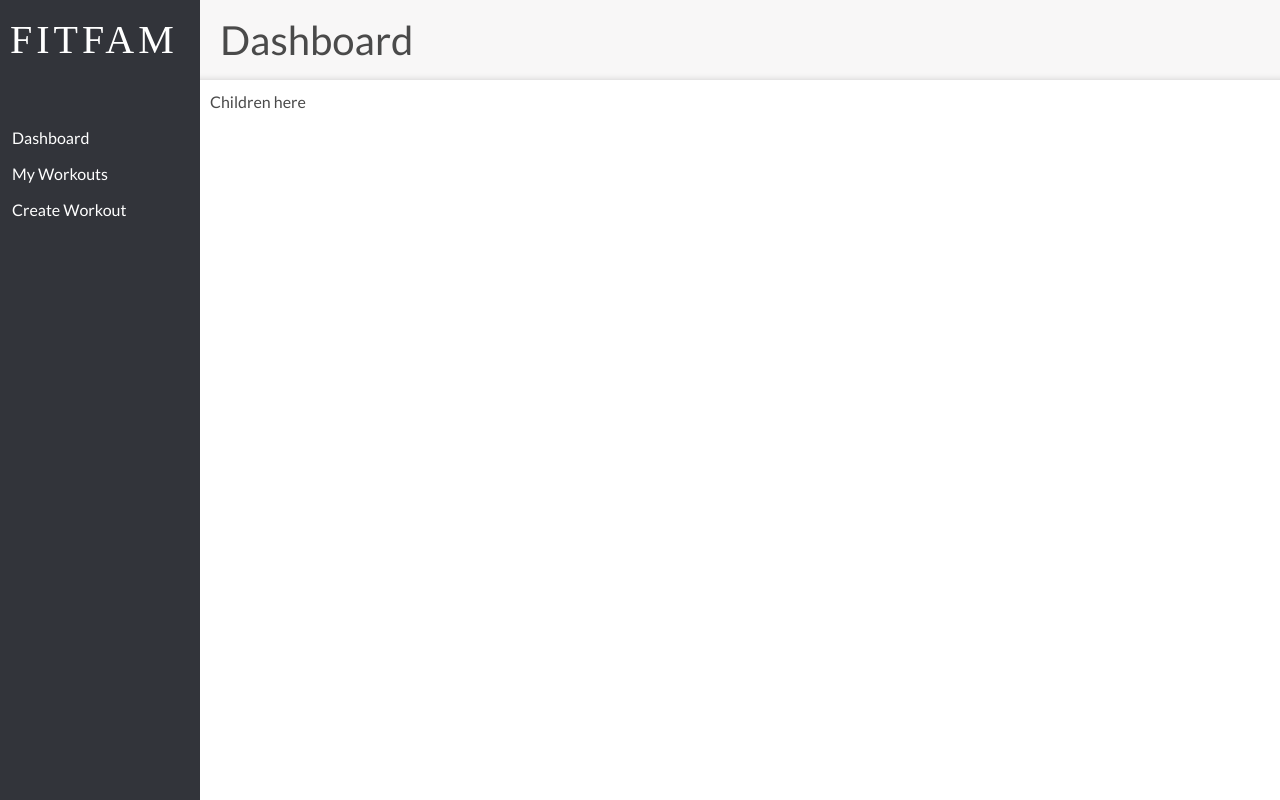
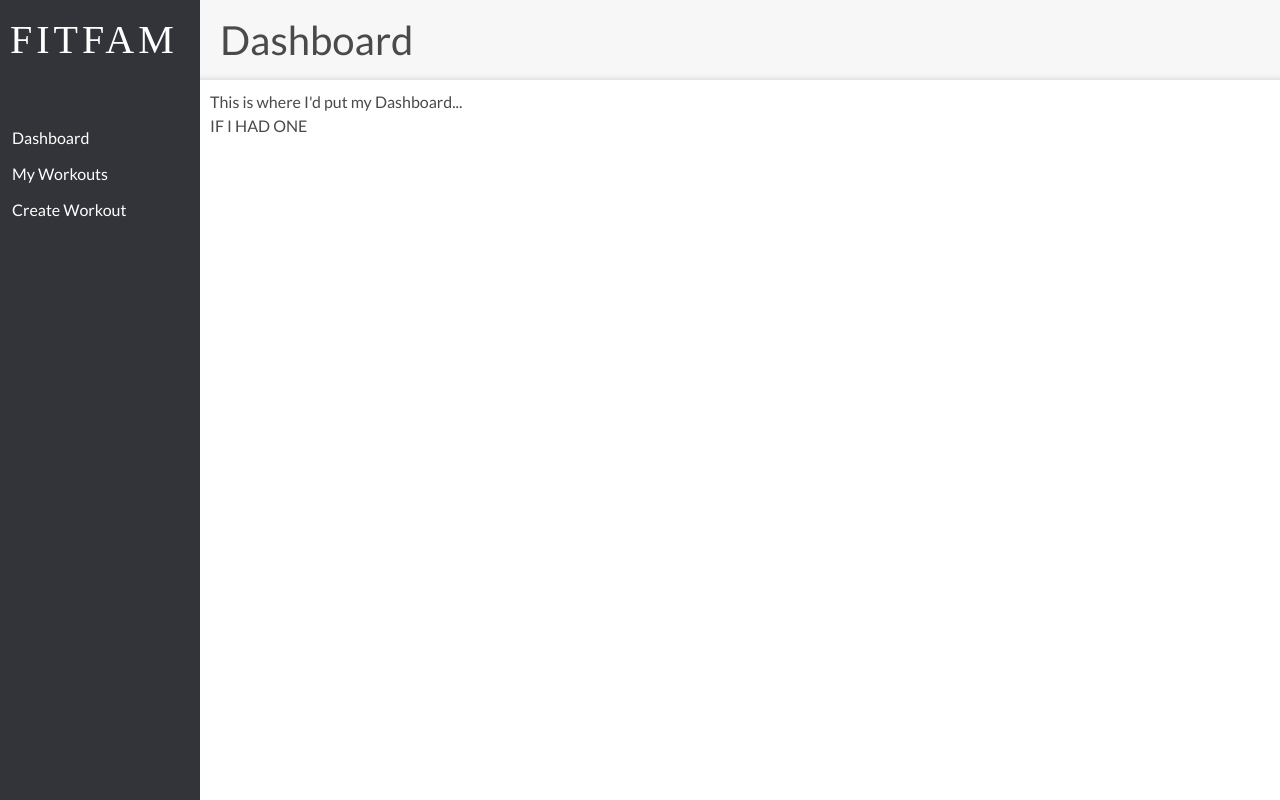
Before and after one commit to Jfcurd/fitfam-client, a React app: page / in a window 1280 px wide. Built offline with nearby package versions, Linux system fonts and the light colour scheme; a web font is replaced by a local one.

Commit message:
Slight clean up

```diff
--- a/src/components/dashboard/dashboard.tsx
+++ b/src/components/dashboard/dashboard.tsx
@@ -5,7 +5,8 @@ export class Dashboard extends React.Component<{}> {
   public render() {
     return (
       <BasicLayout header="Dashboard">
-        Children here
+        <div>This is where I'd put my Dashboard...</div>
+        <div>IF I HAD ONE</div>
       </BasicLayout>
     );
   }
--- a/src/components/workouts/exercise_card.tsx
+++ b/src/components/workouts/exercise_card.tsx
@@ -21,27 +21,6 @@ export class ExerciseCard extends React.Component<IExerciseCardProps> {
           </div>
         </div>
         <div className="card-section">
-          {/* {this.props.workoutExercise.sets && this.props.workoutExercise.sets.map(set => (
-            <div className="field is-horizontal">
-              <div className="field-body">
-                <div className="field">
-                  <p className="control is-expanded">
-                    <input className="input" type="number" placeholder="Reps" />
-                  </p>
-                </div>
-                <div className="field">
-                  <p className="control is-expanded">
-                    <input className="input" type="number" placeholder="Weight" />
-                  </p>
-                </div>
-                <div className="field">
-                  <p className="control is-expanded">
-                    <input className="input" type="text" placeholder="Notes" />
-                  </p>
-                </div>
-              </div>
-            </div>
-          ))} */}
           <div className="field is-horizontal">
             <div className="field-body">
               <div className="field">
@@ -68,8 +47,4 @@ export class ExerciseCard extends React.Component<IExerciseCardProps> {
       </div>
     );
   }
-
-  private readonly addSet = () => {
-
-  }
 }
```
